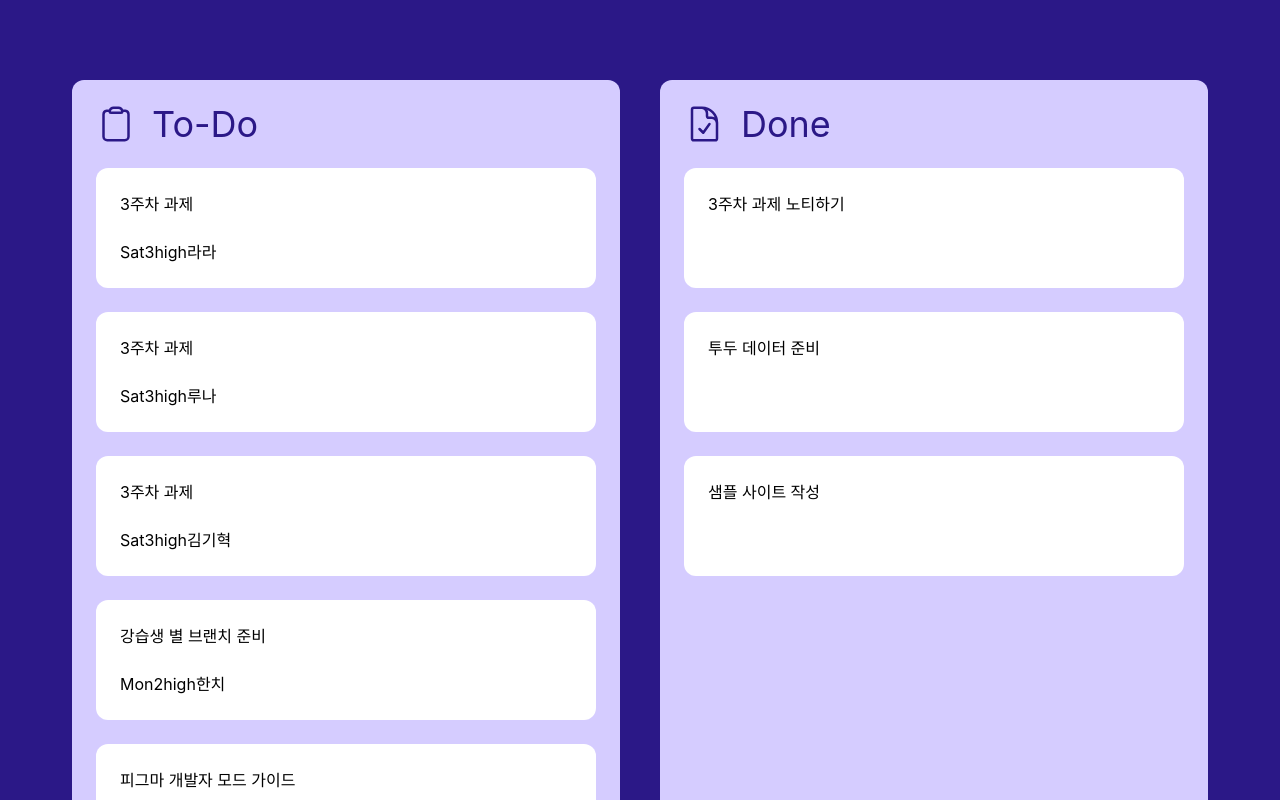
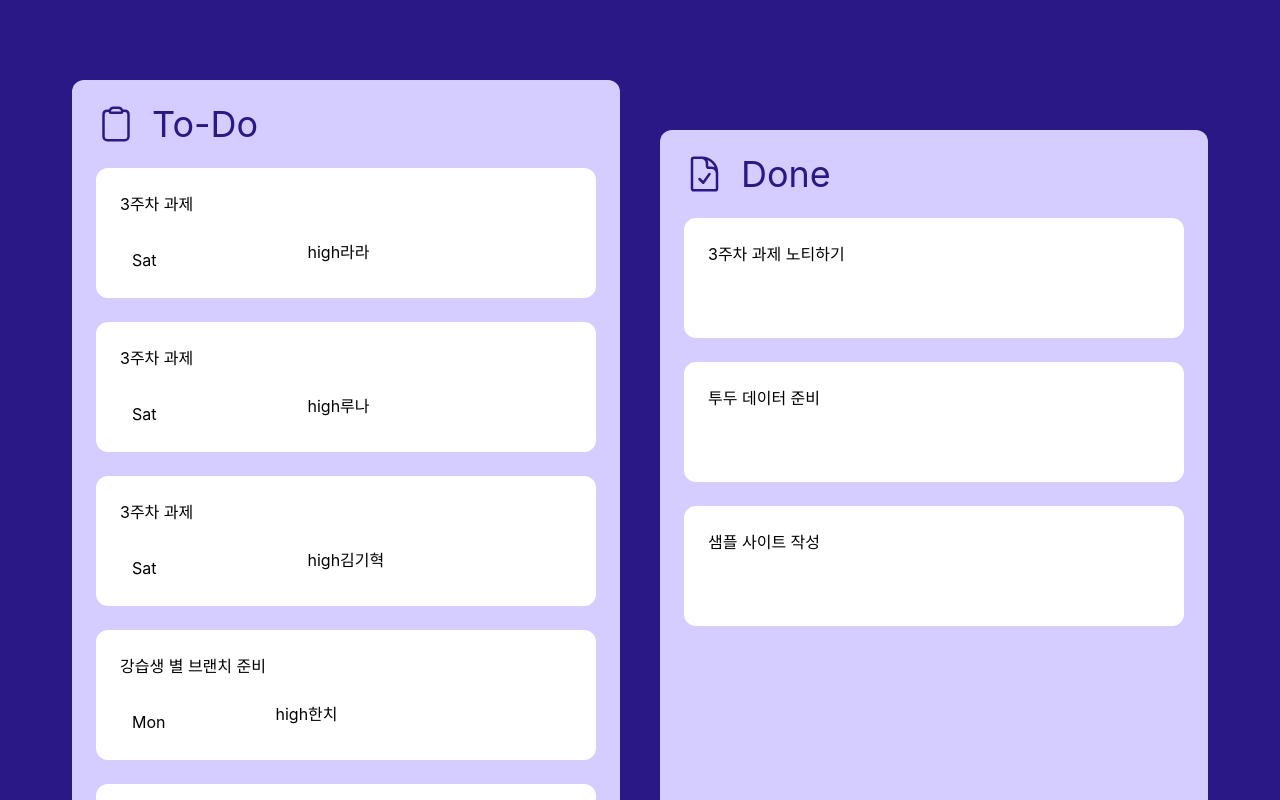
Before and after one commit to lindychi/frontend-bootcamp, a React (Create React App) app: page / in a window 1280 px wide. Shown: the top 800 px of the page. Built offline with nearby package versions, Linux system fonts and the light colour scheme.

Commit message:
fest:실패1

```diff
--- a/src/App.tsx
+++ b/src/App.tsx
@@ -12,7 +12,7 @@ function App() {
         <div className="felx flex-row ">
           <div className="flex flex-row justify-center items-center gap-10 py-20">
             <div className="bg-blue-100 rounded-xl p-6">
-              <div className="w-[500px] h-[900px] flex flex-col gap-6">
+              <div className="w-[500px] h-[1000px] flex flex-col gap-6">
                 <div className="flex gap-4 text-4xl text-blue-800">
                   <svg
                     width="40"
@@ -35,10 +35,48 @@ function App() {
                 {todoList.map((item) => (
                   <div className="w-full h-[130px] flex flex-col gap-6 p-6 bg-white rounded-xl">
                     <div>{item.title}</div>
-                    {item.dueDate}
-                    {item.level}
-                    {item.priority}
-                    {item.author}
+                    <div className="flex gap-4">
+                      <div className="rounded-xl text-black px-3 py-2 bg-${item.level}">
+                        {item.dueDate}
+                      </div>
+
+                      {[...Array(item.level)].map((_, index) => {
+                        let color = "";
+                        switch (item.level) {
+                          case 1:
+                            color = "blue";
+                            break;
+                          case 2:
+                            color = "yellow";
+                            break;
+                          case 3:
+                            color = "pink";
+                            break;
+                          default:
+                            color = "gray";
+                        }
+
+                        return (
+                          <svg
+                            key={index}
+                            xmlns="http://www.w3.org/2000/svg"
+                            width="25"
+                            height="25"
+                            viewBox="0 0 25 25"
+                            fill="none"
+                            stroke={`#${color.toUpperCase()}`}
+                            strokeWidth="1.5"
+                            strokeLinecap="round"
+                            strokeLinejoin="round"
+                            className={`text-${item.priority}`}
+                          >
+                            <path d="M0.333252 6.5H20.3333C22.5424 6.5 24.3333 8.29086 24.3333 10.5V15.0714C24.3333 16.965 22.7982 18.5 20.9047 18.5H12.3333C5.70584 18.5 0.333252 13.1274 0.333252 6.5Z" />
+                          </svg>
+                        );
+                      })}
+                      {item.priority}
+                      {item.author}
+                    </div>
                   </div>
                 ))}
               </div>
@@ -66,7 +104,7 @@ function App() {
                 </div>
                 {doneList.map((item) => (
                   <div className="items-center w-full h-[120px] gap-6 p-6 bg-white rounded-xl">
-                    {item.title}
+                    <div>{item.title}</div>
                   </div>
                 ))}
               </div>
```
